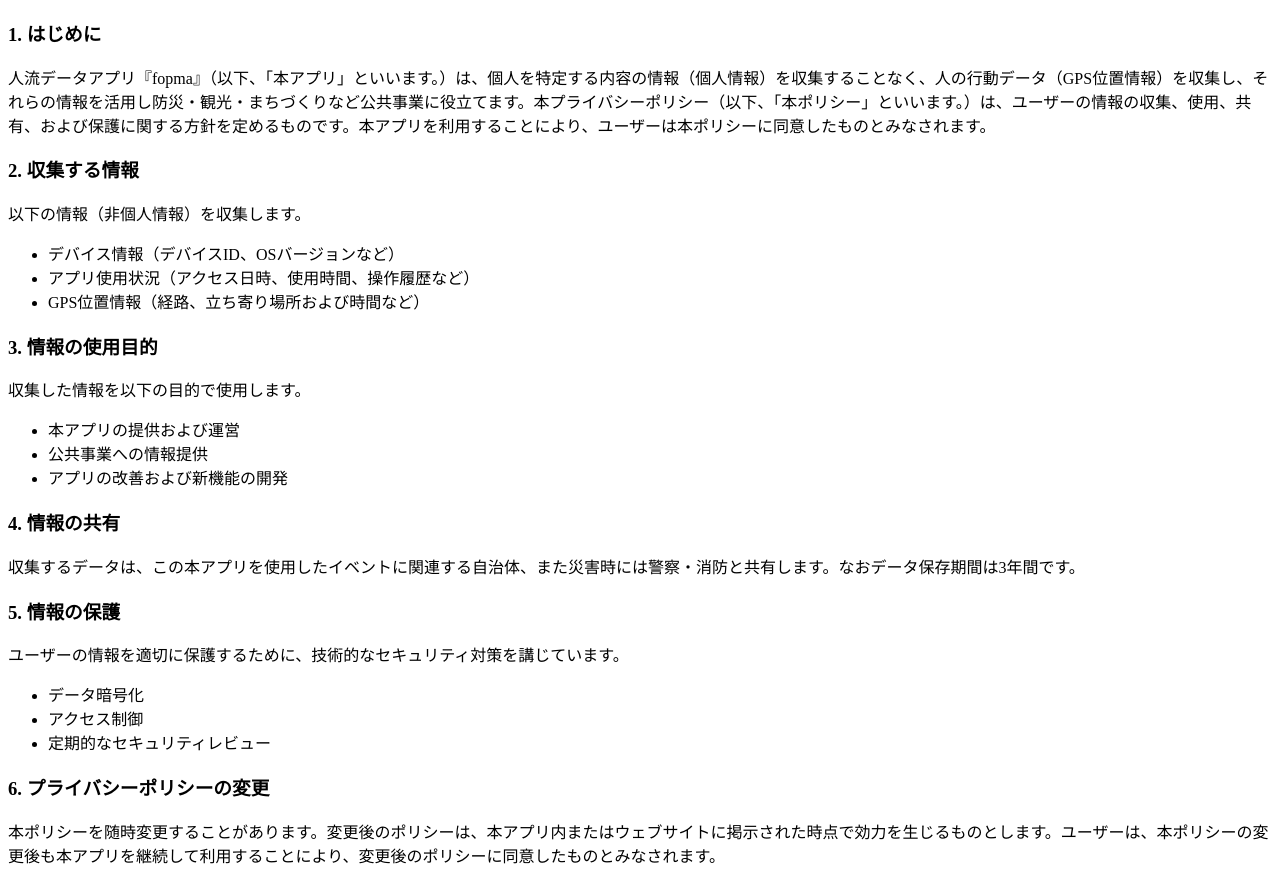
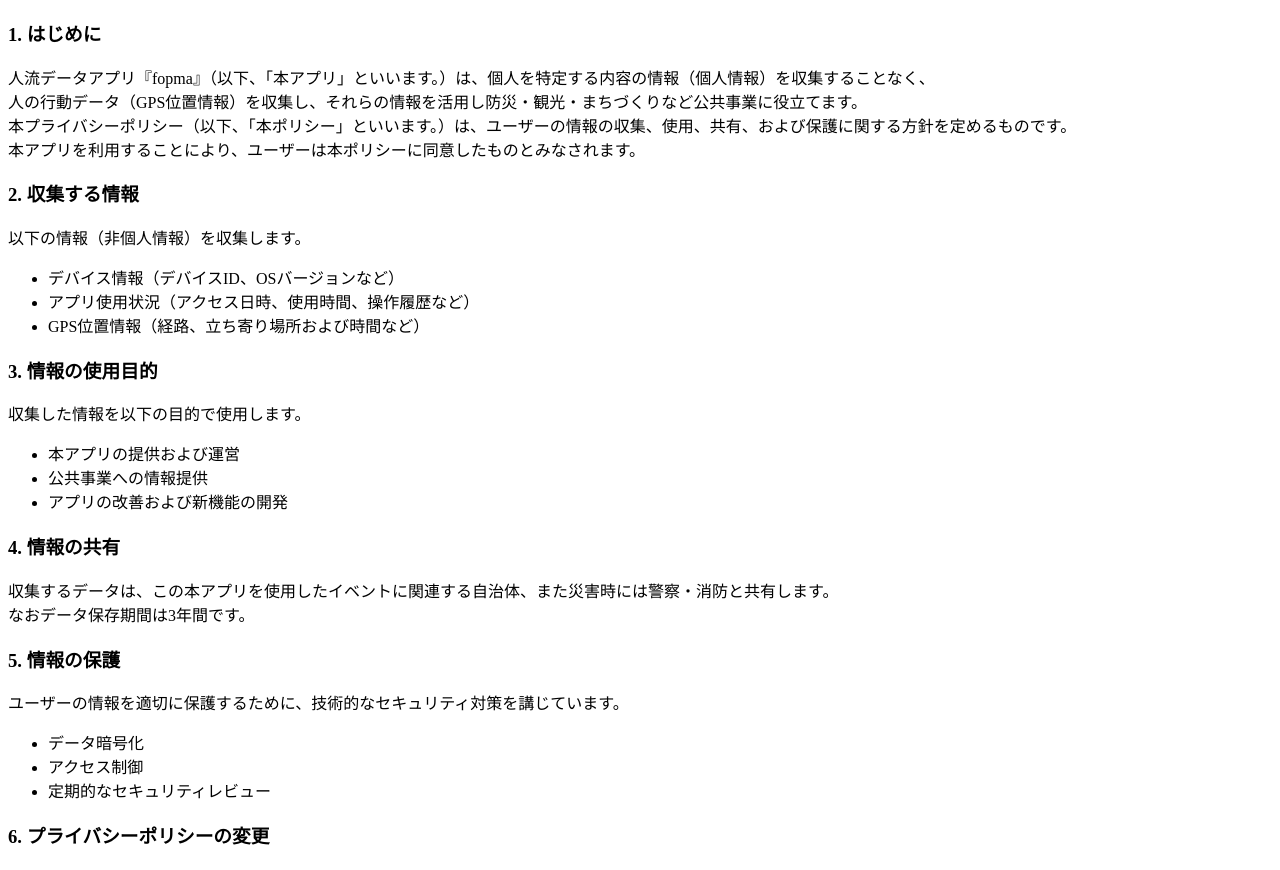
Before and after one commit to infoearth-jp/app-privacy-policy, a plain HTML site: page index.html in a window 1280 px wide. Shown: the part 70-940 px from the top of the page. Drawn offline with Linux system fonts and the light colour scheme.

Commit message:
fix index.html as privacy policy of fopma

```diff
--- a/index.html
+++ b/index.html
@@ -1,6 +1,3 @@
-<!-- Simple HTML page -->
-<!-- lang="ja" -->
-
 <!DOCTYPE html>
 <html>
 <head>
@@ -10,7 +7,12 @@
 <body>
     <h1>プライバシーポリシー</h1>
     <h3>1. はじめに</h3>
-    <p>人流データアプリ『fopma』（以下、「本アプリ」といいます。）は、個人を特定する内容の情報（個人情報）を収集することなく、人の行動データ（GPS位置情報）を収集し、それらの情報を活用し防災・観光・まちづくりなど公共事業に役立てます。本プライバシーポリシー（以下、「本ポリシー」といいます。）は、ユーザーの情報の収集、使用、共有、および保護に関する方針を定めるものです。本アプリを利用することにより、ユーザーは本ポリシーに同意したものとみなされます。</p>
+    <p>
+        人流データアプリ『fopma』（以下、「本アプリ」といいます。）は、個人を特定する内容の情報（個人情報）を収集することなく、<br />
+        人の行動データ（GPS位置情報）を収集し、それらの情報を活用し防災・観光・まちづくりなど公共事業に役立てます。<br />
+        本プライバシーポリシー（以下、「本ポリシー」といいます。）は、ユーザーの情報の収集、使用、共有、および保護に関する方針を定めるものです。<br />
+        本アプリを利用することにより、ユーザーは本ポリシーに同意したものとみなされます。
+    </p>
 
     <h3>2. 収集する情報</h3>
     <p>以下の情報（非個人情報）を収集します。</p>
@@ -29,7 +31,10 @@
     </ul>
 
     <h3>4. 情報の共有</h3>
-    <p>収集するデータは、この本アプリを使用したイベントに関連する自治体、また災害時には警察・消防と共有します。なおデータ保存期間は3年間です。</p>
+    <p>
+        収集するデータは、この本アプリを使用したイベントに関連する自治体、また災害時には警察・消防と共有します。<br />
+        なおデータ保存期間は3年間です。
+    </p>
 
     <h3>5. 情報の保護</h3>
     <p>ユーザーの情報を適切に保護するために、技術的なセキュリティ対策を講じています。</p>
@@ -40,7 +45,11 @@
     </ul>
 
     <h3>6. プライバシーポリシーの変更</h3>
-    <p>本ポリシーを随時変更することがあります。変更後のポリシーは、本アプリ内またはウェブサイトに掲示された時点で効力を生じるものとします。ユーザーは、本ポリシーの変更後も本アプリを継続して利用することにより、変更後のポリシーに同意したものとみなされます。</p>
+    <p>
+        本ポリシーを随時変更することがあります。<br />
+        変更後のポリシーは、本アプリ内またはウェブサイトに掲示された時点で効力を生じるものとします。<br />
+        ユーザーは、本ポリシーの変更後も本アプリを継続して利用することにより、変更後のポリシーに同意したものとみなされます。
+    </p>
 
     <h3>7. お問い合わせ</h3>
     <p>日本工営株式会社 社会システム事業部 防災マネジメント部 (xx-xxxx-xxxx)</p>
```
